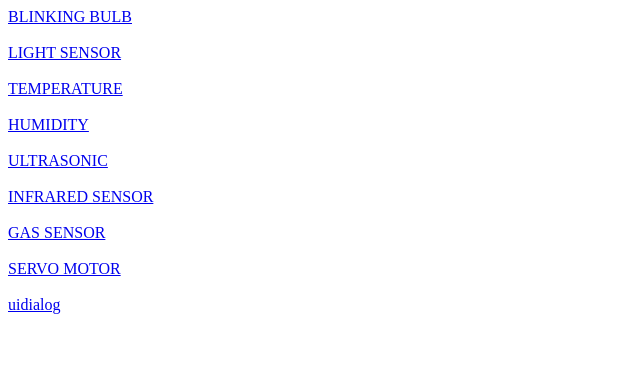
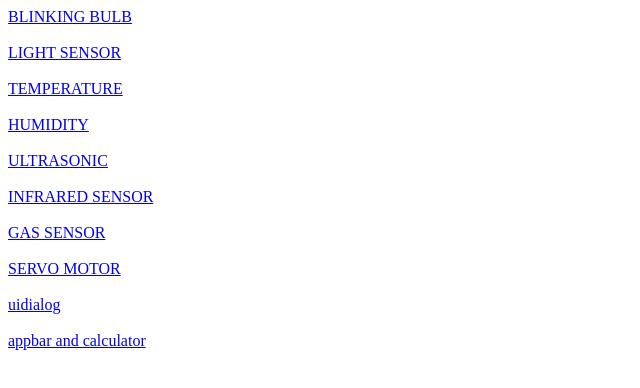
Before and after one commit to tempest190/es, a plain HTML site: page index.html in a window 1280 px wide. Shown: the whole page, without its empty margins (0-640 px from the left). Drawn offline with Linux system fonts and the light colour scheme.

Commit message:
Update index.html

```diff
--- a/index.html
+++ b/index.html
@@ -32,6 +32,10 @@
     <br>
     <br>
      <a href="uidialog.txt">uidialog</a>
+     <br>
+    <br>
+    <a href="appbar.txt">appbar and calculator</a>
+
 
 
 </body>
```
